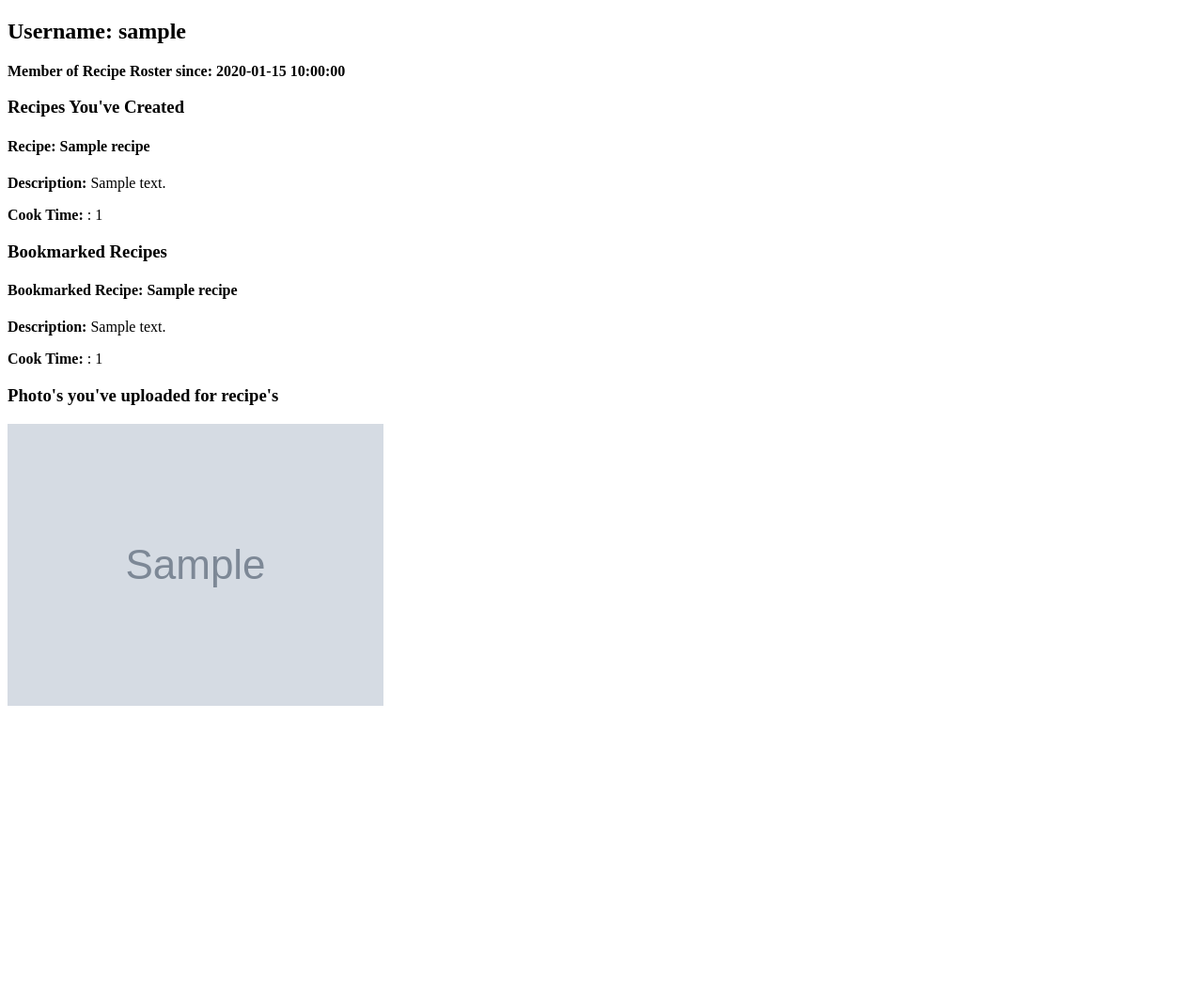
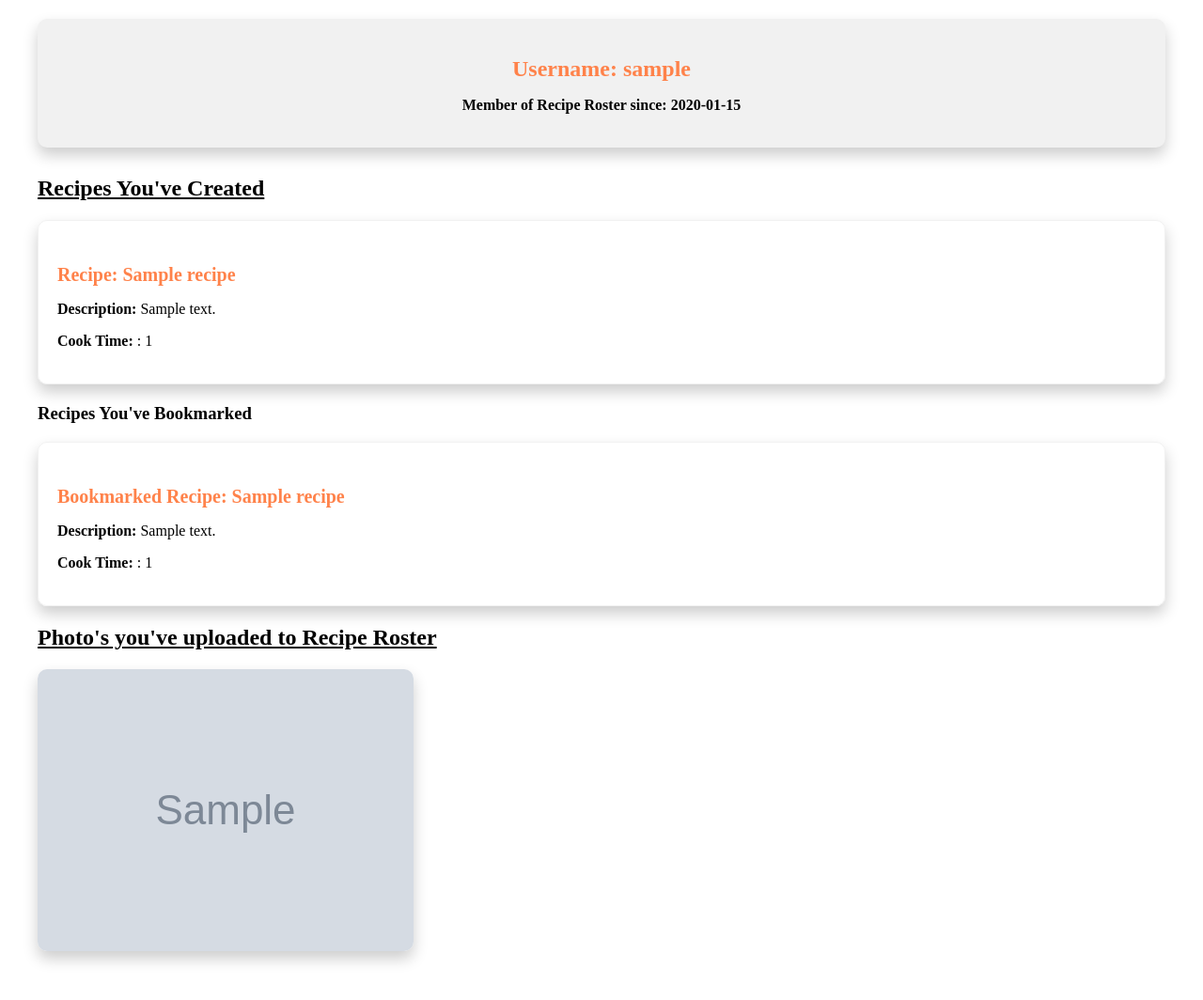
Before and after one commit to jzoccola01/web-apps-gp, a Flask app: page /profile/1 in a window 1280 px wide; the page is wider, and only the part inside the window is pictured. Shown: the part 119-1183 px from the top of that part at 94% size. Before the commit the page ends 870 px from the top of that part, so only its background shows below. Run offline with Flask 3, Linux system fonts and the light colour scheme; tables that the repository leaves empty hold one stand-in row (values such as "Sample post"); grey boxes marked "Sample" are stand-in pictures.

Commit message:
added photo viewability in recipe.html, added css for profile.html, linked Recipe page to user page upon user click of href

```diff
--- a/cooking/static/base.css
+++ b/cooking/static/base.css
@@ -26,7 +26,7 @@ header {
     position: sticky;
     top: 0px;
     width: 100%;
-    z-index : 3;
+    z-index: 3;
 }
 
 footer {
@@ -36,8 +36,6 @@ footer {
 
 #header-logo {
     margin-left: 50px;
-    /* max-width: 100%;
-    height: auto; */
 }
 
 #searchbar {
@@ -46,11 +44,9 @@ footer {
     height: 30px;
     padding-left: 10px;
     font-size: 20px;
-    /* border: 3px solid green; */
 }
 
 #searchbar-form {
-    /* border: 3px solid red; */
     margin-left: 50px;
 }
 
@@ -58,7 +54,6 @@ footer {
     display: flex;
     flex-direction: row;
     gap: 5px;
-    /* border: 3px solid orange; */
     position: relative;
     top: 55px;
 }
@@ -87,7 +82,6 @@ footer {
 
 #header-user {
     align-items: center;
-    /* border: 3px solid blue; */
     position: relative;
     left: 300px;
 }
@@ -99,7 +93,6 @@ footer {
 
 #user-dropdown-button {
     width: 100px;
-    /* border: 3px solid purple; */
     position:relative;
     top: 55px;
 }
@@ -110,8 +103,8 @@ footer {
     background-color: var(--background-overlay);
     min-width: 160px;
     box-shadow: 0px 8px 16px 0px var(--shadow-color);
-    top: 50px;
-    left: -15px;
+    top: 100%; /* Adjusted to position below the button */
+    left: 0;
     border-radius: 10px;
     z-index: 3;
 }
@@ -136,7 +129,7 @@ footer {
     align-items: center;
     position: fixed;
     display: none;
-    width: 99%;
+    width: 100%;
     height: 100%;
     background-color: #69696974;
 }
@@ -162,7 +155,6 @@ footer {
     height: 30px;
     padding-left: 10px;
     width: 100%;
-    /* font-size: 20px; */
 }
 
 input:focus {
@@ -176,10 +168,9 @@ input:focus {
 
 #close {
     position: absolute;
-    /* background: red; */
-    color: white;
-    top: 0px;
-    right: 0px;
+    color: var(--light-text);
+    top: 0;
+    right: 0;
 }
 
 #signup-form-header {
--- /dev/null
+++ b/cooking/static/profile.css
@@ -0,0 +1,75 @@
+@import url("base.css");
+
+/* Profile Page CSS *************************************** */
+.profile-content {
+    max-width: 1200px;
+    margin: 0 auto;
+    padding: 20px;
+}
+
+.user-info {
+    text-align: center;
+    margin-bottom: 30px;
+}
+
+.user-details {
+    background-color: var(--background-overlay);
+    padding: 20px;
+    border-radius: 10px;
+    box-shadow: 0px 8px 16px 0px var(--shadow-color);
+}
+
+.user-details h2 {
+    color: var(--primary);
+    font-size: 24px;
+    margin-bottom: 10px;
+}
+
+.user-details p {
+    color: var(--secondary);
+    font-size: 16px;
+}
+
+.section-title {
+    font-size: 28px;
+    color: var(--primary);
+    margin-bottom: 20px;
+}
+
+.recipe {
+    border: 1px solid var(--background-overlay);
+    padding: 20px;
+    margin-bottom: 20px;
+    border-radius: 10px;
+    box-shadow: 0px 8px 16px 0px var(--shadow-color);
+}
+
+.recipe-info {
+    text-align: left;
+}
+
+.recipe-info h4 {
+    color: var(--primary);
+    font-size: 20px;
+    margin-bottom: 10px;
+}
+
+.recipe-info p {
+    color: var(--secondary);
+    font-size: 16px;
+}
+
+.user-photos img {
+    max-width: 100%;
+    height: auto;
+    margin-bottom: 20px;
+    border-radius: 10px;
+    box-shadow: 0px 8px 16px 0px var(--shadow-color);
+}
+
+/* Media query for responsiveness */
+@media screen and (max-width: 600px) {
+    .profile-content {
+        padding: 10px;
+    }
+}
--- a/cooking/templates/base.html
+++ b/cooking/templates/base.html
@@ -4,7 +4,7 @@
         <meta http-equiv="Content-Type" content="text/html; charset=UTF-8">
         <title>Recipe Roster</title>
         <!-- Base2.css has some added css to fix the floating dropdown menu over Menu btn. Base.css can be deleted-->
-        <link rel="stylesheet" href="../static/base2.css">
+        <link rel="stylesheet" href="../static/base.css">
         <script type="text/javascript" src="{{ url_for('static', filename='dropdown.js') }}"></script>
         <script type="text/javascript" src="{{ url_for('static', filename='overlay.js') }}"></script>
         <script type="text/javascript" src="{{ url_for('static', filename='createRecipeLogic.js') }}"></script>
--- a/cooking/templates/main/profile.html
+++ b/cooking/templates/main/profile.html
@@ -2,17 +2,24 @@
 
 {% block content %}
     <!-- Profile Content -->
+    <link rel="stylesheet" href="../static/profile.css">
     <section class="profile-content">
         <div class="user-info">
             <div class="user-details">
                 <h2> <b>Username: {{ user.username }} </b></h2>
-                <p><b>Member of Recipe Roster since: {{ user.timestamp }}</b></p>
+                <p><b>Member of Recipe Roster since: {{ user.timestamp.strftime('%Y-%m-%d') }}</b></p>
             </div>
         </div>
 
         <div class="recipes-created">
-            <h3>Recipes You've Created</h3>
-            {% for recipe in user.recipes %}
+            {% if user.recipes == [] %}
+                <h3><i>You have no created recipes yet :(</i></h3>
+                <h3><i>Remember to create a recipe and share it with the community!</i></h3>
+            {% endif %}
+
+            {% if user.recipes != [] %}
+                <h2><b><u>Recipes You've Created</u></b></h2>
+                {% for recipe in user.recipes %}
                 <div class="recipe">
                     <!-- We can add the recipe photo here and use some css to make it nice also-->
                     <div class="recipe-info">
@@ -22,10 +29,18 @@
                     </div>
                 </div>
             {% endfor %}
+            {% endif %}
         </div>
 
         <div class="bookmarked-recipes">
-            <h3>Bookmarked Recipes</h3>
+            {% if user.bookmarks == [] %}
+                <h3><i>You have no bookmarked recipes yet :(</i></h3>
+                <h3><i>Once you bookmark a recipe it will appear here.</i></h3>
+            {% endif %}
+
+            {% if user.bookmarks != [] %}
+                <h3>Recipes You've Bookmarked</h3>
+            {% endif %}
             <!-- Display the user's bookmarked recipes here -->
             {% for b_recipe in user.bookmarks %}
                 <div class="recipe">
@@ -39,10 +54,18 @@
         </div>
 
         <div class="user-photos">
-            <h3>Photo's you've uploaded for recipe's</h3>
-            {% for photo in user.photos %}
-                <img src="{{ url_for('static', filename='photos/photo-' ~ photo.id ~ '.' ~ photo.file_extension) }}" alt="photo">
-            {% endfor %}
+            {% if user.photos == [] %}
+                <h3><i>You have no uploaded photos yet :(</i></h3>
+                <h3><i>Remember to upload a photo with recipes you post!</i></h3>
+                <h3><i>Once you upload a photo with your recipe it will appear here.</i></h3>
+            {% endif %}
+
+            {% if user.photos != [] %}
+                <h2><b><u>Photo's you've uploaded to Recipe Roster</u></b></h2>
+                {% for photo in user.photos %}
+                    <img src="{{ url_for('static', filename='photos/photo-' ~ photo.id ~ '.' ~ photo.file_extension) }}" alt="photo">
+                {% endfor %}
+            {% endif %}
         </div>
 
     </section>
```
Also changed, not shown: cooking/static/base2.css (deleted, +0 -191 lines), cooking/templates/main/recipe.html (+14 -4 lines), cooking/static/photos/photo-1.jpg (added), cooking/static/photos/photo-2.jpg (added), setup.py (renamed from cooking/tests/setup.py), 2 other files.
